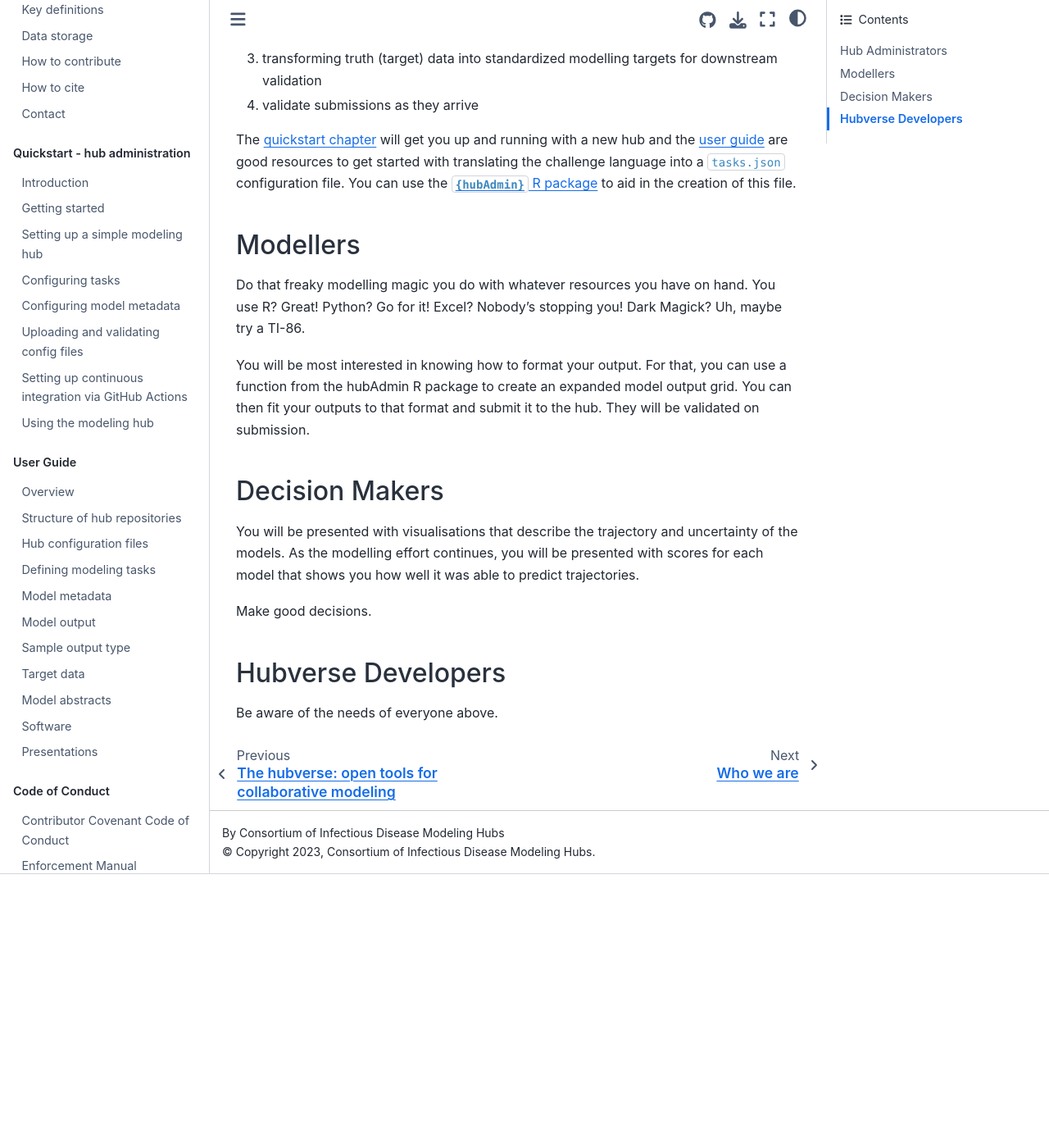
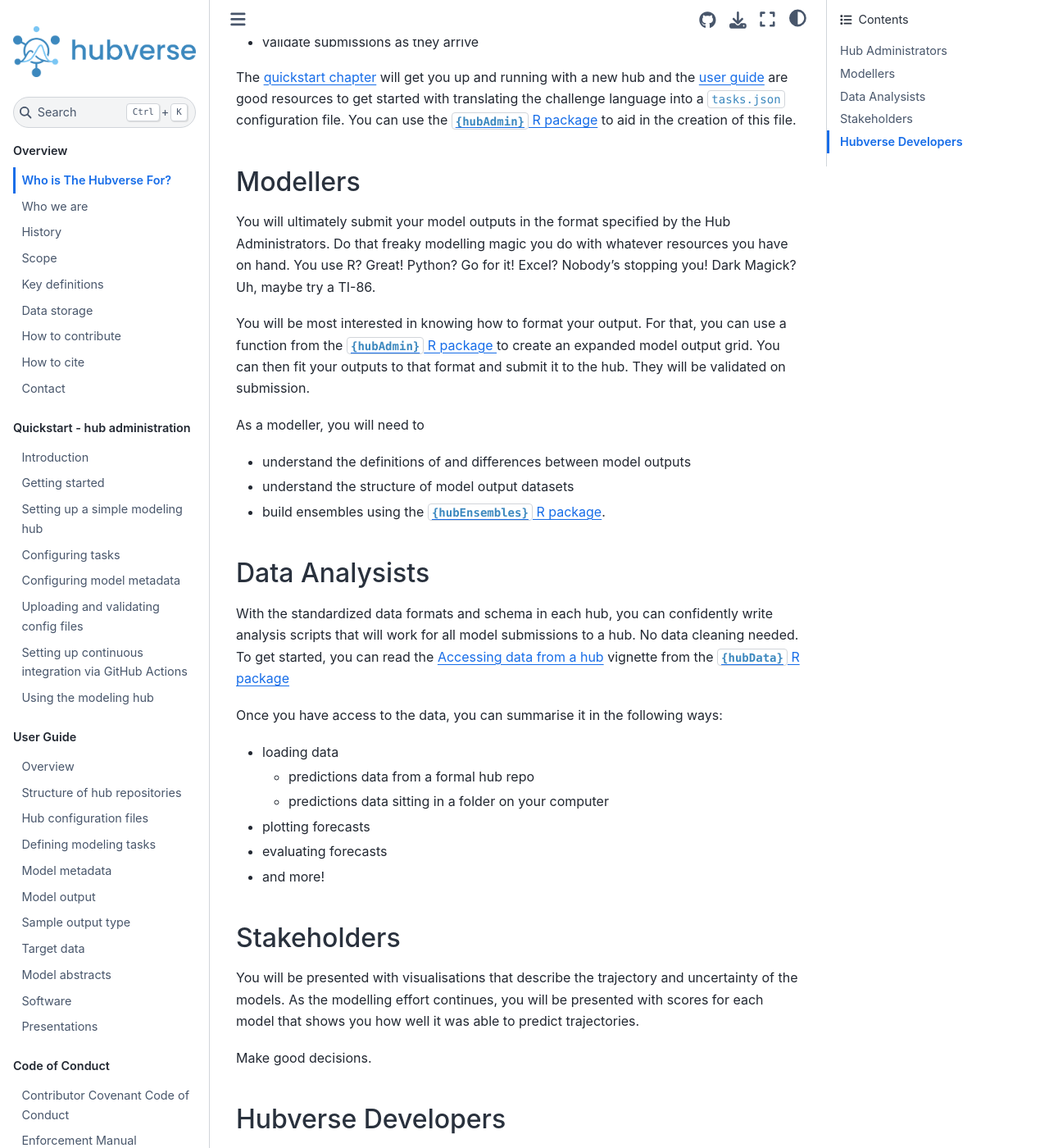
Before and after one commit to hubverse-org/hubDocs, a Sphinx documentation site: the page built from docs/source/overview/who-uses-hubverse.md, in a window 1280 px wide and 1400 px high, scrolled down 742 px. Shown: the whole window at 82% size. Built offline with Sphinx 7.4.7 and the Sphinx Book theme 1.1.4, drawn with Linux system fonts in a browser that asks for light colours; comment, search, counter and statistics services are not loaded; before the commit the page ends 1808 px from its top, so only the background shows below that; some of the changed text lies outside the part shown.

Commit message:
update based on Nick and Evan comments

```diff
--- a/docs/source/overview/who-uses-hubverse.md
+++ b/docs/source/overview/who-uses-hubverse.md
@@ -1,7 +1,6 @@
-# Who is the hubverse For?
+# Who is The Hubverse For?
 
-The goal of the hubverse is to **ensure decision makers have model summaries they can trust** by facilitating collaborative modelling efforts that are rapidly validated and summarized.
-A **modelling hub** consists of a **hub administrator** who is responsible for coordinating model submissions from **modellers** who submit **model outputs** in a standardized format defined by the hub.
+A **modelling hub** consists of one or more **hub administrators** who are responsible for coordinating model submissions from **modellers** who submit **model outputs** in a standardized format defined by the hub.
 Model outputs are validated on submission and at the end of every round, a summary of the individual and ensemble model outputs is presented to **stakeholders** who may be responsible for informing policy decisions.
 All of these roles are directly supported by **hubverse developers**
 You may fit one, several, or none of these roles.
@@ -12,29 +11,52 @@
 You are responsible for setting up hubs in response to official challenges that define specific modelling targets and timeframes.
 This involves:
 
- 1. setting up central repository for the model submissions and target data
- 2. codifying the submission format for the modelling efforts in `tasks.json`
+ - setting up central repository for the model submissions and target data
+ - codifying the submission format for the modelling efforts in `tasks.json`
    - submission cadance (`rounds`)
       - modelling tasks (`model_tasks`) that correspond to specific modelling targets (e.g. incident hospitalizations)
         - combinations of categorical variables for model inputs (`task_ids`)
         - modelling output types and valid ranges (`output_type`)
- 3. transforming truth (target) data into standardized modelling targets for downstream validation
- 4. validate submissions as they arrive
+ - transforming truth (target) data into standardized modelling targets for downstream validation
+ - validate submissions as they arrive
 
 The [quickstart chapter](quickstart-hub-admin/intro.md) will get you up and running with a new hub and the [user guide](user-guide/intro-data-formats.md) are good resources to get started with translating the challenge language into a `tasks.json` configuration file.
 You can use the [`{hubAdmin}` R package](https://hubverse-org.github.io/hubAdmin) to aid in the creation of this file.
 
 ## Modellers
 
+You will ultimately submit your model outputs in the format specified by the Hub Administrators.
 Do that freaky modelling magic you do with whatever resources you have on hand.
 You use R? Great! Python? Go for it! Excel? Nobody's stopping you! Dark Magick? Uh, maybe try a TI-86.
 
 You will be most interested in knowing how to format your output.
-For that, you can use a function from the hubAdmin R package to create an expanded model output grid.
+For that, you can use a function from the [`{hubAdmin}` R package ](https://hubverse-org.github.io/hubAdmin) to create an expanded model output grid.
 You can then fit your outputs to that format and submit it to the hub.
 They will be validated on submission.
 
-## Decision Makers
+As a modeller, you will need to
+
+ - understand the definitions of and differences between model outputs
+ - understand the structure of model output datasets
+ - build ensembles using the [`{hubEnsembles}` R package](https://hubverse-org.github.io/hubEnsembles).
+
+
+## Data Analysists
+
+With the standardized data formats and schema in each hub, you can confidently write analysis scripts that will work for all model submissions to a hub.
+No data cleaning needed.
+To get started, you can read the [Accessing data from a hub](https://hubverse-org.github.io/hubData/articles/connect_hub.html) vignette from the [`{hubData}` R package](https://hubverse-org.github.io/hubData)
+
+Once you have access to the data, you can summarise it in the following ways:
+
+ - loading data
+   - predictions data from a formal hub repo
+   - predictions data sitting in a folder on your computer
+ - plotting forecasts
+ - evaluating forecasts
+ - and more!
+
+## Stakeholders
 
 You will be presented with visualisations that describe the trajectory and uncertainty of the models.
 As the modelling effort continues, you will be presented with scores for each model that shows you how well it was able to predict trajectories.
```
Also changed, not shown: docs/source/index.md (+3 -0 lines).
